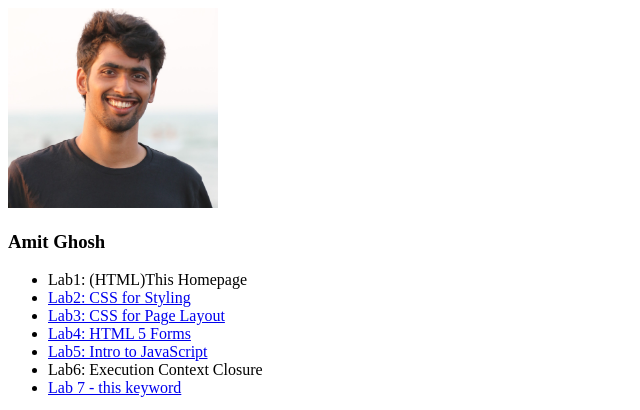
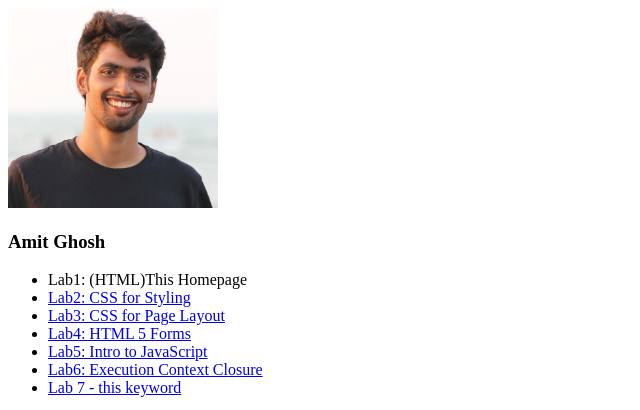
Before and after one commit to amitbd1508/wap.github.io, a plain HTML site: page index.html in a window 1280 px wide. Shown: the top 410 px of the page, without its empty margins (0-640 px from the left). Drawn offline with Linux system fonts and the light colour scheme.

Commit message:
add lab 6

```diff
--- a/index.html
+++ b/index.html
@@ -18,7 +18,7 @@
         <li><a href="./lab3/index.html">Lab3: CSS for Page Layout</a></li>
         <li><a href="./lab4/index.html">Lab4: HTML 5 Forms</a></li>
         <li><a href="./lab5/index.html">Lab5: Intro to JavaScript</a></li>
-        <li>Lab6: Execution Context Closure</li>
+        <li><a href="./lab6/">Lab6: Execution Context Closure</a></li>
         <li><a href="./lab7/">Lab 7 - this keyword</a></li>
 
     </ul>
```
